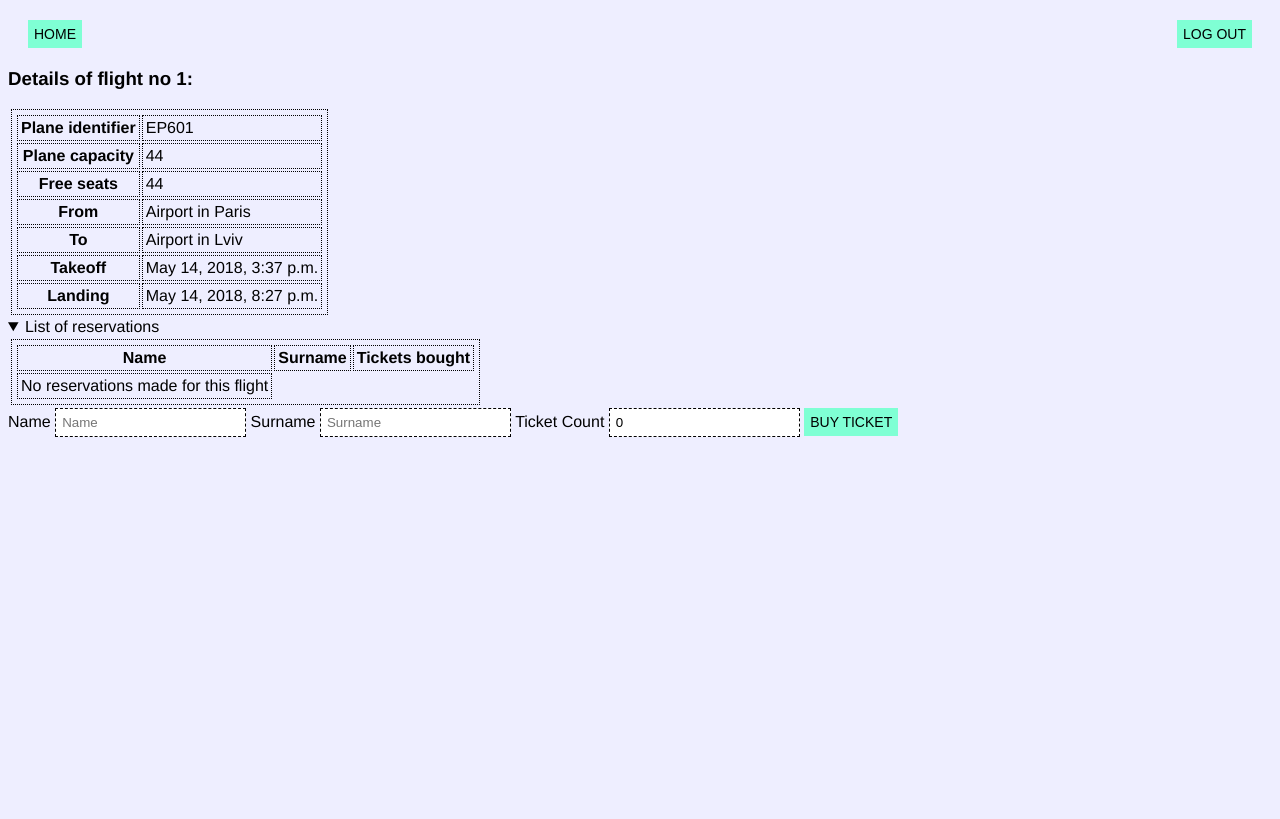
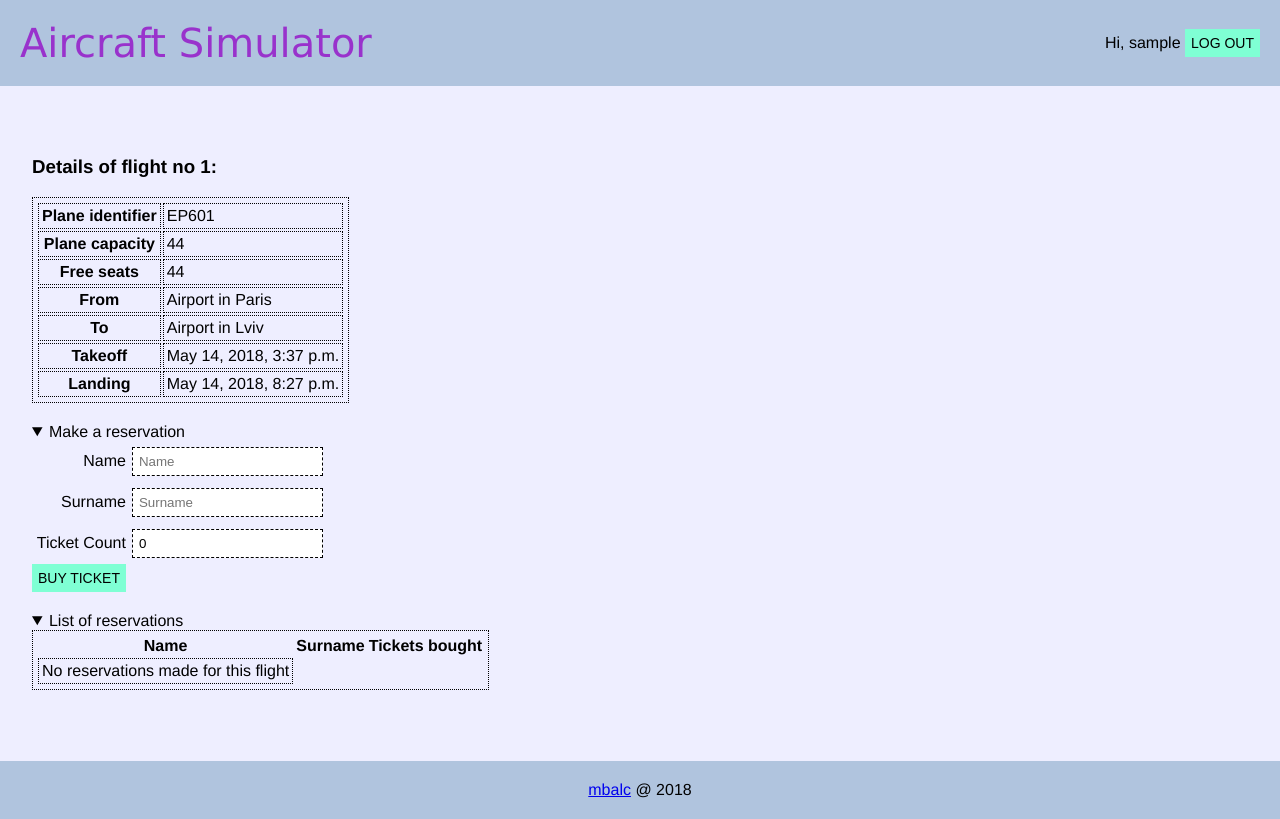
Before and after one commit to mbalc/aircraft-simulator, a Django app: page /details/1 in a window 1280 px wide. Before the commit the page ends 437 px from the top, so only its background shows below. Run offline with Django 3.2, Linux system fonts and the light colour scheme; the visitor is signed in with stand-in values (Sample User, id 1); data comes from the database, SQL or seed files in the repository; parts of the project's set-up code (start-up, migrations or seed data) failed here and were passed over.

Commit message:
Improve styles, add footer, secure db endpoint

```diff
--- a/flights/models.py
+++ b/flights/models.py
@@ -16,7 +16,7 @@ MIN_FLIGHT_MINUTES = 30
 # Throw an exception that will cause a rollback of an atomic transaction in case of database
 # integrity violation during model instance update/creation
 @receiver(post_save)
-def post_save_handler(_, instance, *args, **kwargs):
+def post_save_handler(sender, instance, *args, **kwargs):
     instance.full_clean()
 
 
--- a/flights/static/styles.css
+++ b/flights/static/styles.css
@@ -1,6 +1,10 @@
 body {
   font-family: "Helvetica Neue", Helvetica, Arial, sans-serif;
-  background: #eef; }
+  background: #eef;
+  margin: 0; }
+
+article {
+  padding: 2vw 2vh; }
 
 button, input.clickable {
   text-transform: uppercase;
@@ -10,10 +14,30 @@ button, input.clickable {
   button:hover, input.clickable:hover {
     background: whitesmoke; }
 
-table, th, td {
-  margin: 3px;
+.site-title {
+  font-family: 'Ubuntu', 'Lucida Grande', 'Lucida Sans Unicode', 'Geneva', 'Verdana', sans-serif;
+  color: darkorchid;
+  font-size: 40px;
+  text-decoration: none; }
+  .site-title:hover {
+    color: mediumorchid; }
+
+table.list, table.list > th, table.list > td, table.list > tbody > tr, table.list > tbody > tr > th, table.list > tbody > tr > td {
   padding: 3px;
   border: 1px dotted black; }
+
+form.input {
+  display: table; }
+  form.input div {
+    display: table-row; }
+    form.input div label, form.input div input {
+      margin: 6px;
+      display: table-cell; }
+    form.input div label {
+      text-align: right; }
+
+details {
+  margin: 20px 0; }
 
 button, input {
   padding: 6px; }
@@ -24,9 +48,16 @@ input {
 .clickable:hover {
   background-color: #bbb; }
 
+header, footer {
+  display: flex;
+  align-items: center;
+  background: lightsteelblue;
+  padding: 20px; }
+
 header {
-  display: flex;
-  justify-content: space-between;
-  margin: 20px; }
+  justify-content: space-between; }
+
+footer {
+  justify-content: space-around; }
 
 /*# sourceMappingURL=styles.css.map */
--- a/flights/static/styles.scss
+++ b/flights/static/styles.scss
@@ -1,6 +1,11 @@
 body {
   font-family: "Helvetica Neue", Helvetica, Arial, sans-serif;
   background: #eef;
+  margin: 0;
+}
+
+article {
+  padding: 2vw 2vh;
 }
 
 button , input.clickable {
@@ -13,10 +18,43 @@ button , input.clickable {
   }
 }
 
-table, th, td {
-  margin: 3px;
-  padding: 3px;
-  border: 1px dotted black;
+.site-title {
+  font-family: 'Ubuntu', 'Lucida Grande', 'Lucida Sans Unicode', 'Geneva', 'Verdana', sans-serif;
+  color: darkorchid;
+  font-size: 40px;
+  text-decoration: none;
+  &:hover {
+    color: mediumorchid;
+  }
+}
+
+table.list {
+  &, & > tbody > tr {
+    &, & > th, & > td {
+      padding: 3px;
+      border: 1px dotted black;
+    }
+  }
+}
+
+form.input {
+  display: table;
+  div {
+    display: table-row;
+
+    label, input {
+      margin: 6px;
+      display: table-cell;
+    }
+
+    label {
+      text-align: right;
+    }
+  }
+}
+
+details {
+  margin: 20px 0;
 }
 
 button , input {
@@ -31,8 +69,17 @@ input {
   background-color: #bbb
 }
 
+header, footer {
+  display: flex;
+  align-items: center;
+  background: lightsteelblue;
+  padding: 20px;
+}
+
 header {
-  display: flex;
   justify-content: space-between;
-  margin: 20px;
 }
+
+footer {
+  justify-content: space-around;
+}
--- a/flights/templates/details.html
+++ b/flights/templates/details.html
@@ -5,7 +5,7 @@
 {% block content %}
     <article>
         <h3>Details of flight no {{ flight.pk }}:</h3>
-        <table>
+        <table class="list">
             <tr>
                 <th>Plane identifier</th>
                 <td>{{ flight.plane.identifier }}</td>
@@ -36,9 +36,34 @@
             </tr>
         </table>
 
+        {% if user.is_authenticated %}
+            <details open>
+                <summary>Make a reservation</summary>
+                <form action="{% url 'reserve' %}" method="POST" class="input">
+                    {% csrf_token %}
+                    <div>
+                        <label for="name">Name</label>
+                        <input type="text" id="name" name="name" placeholder="Name"/>
+                    </div>
+                    <div>
+                        <label for="surname">Surname</label>
+                        <input type="text" id="surname" name="surname" placeholder="Surname"/>
+                    </div>
+                    <div>
+                        <label for="ticketCount">Ticket Count</label>
+                        <input type='number' id='ticketCount' name='ticketCount' value='0'/>
+                    </div>
+                    <input type="hidden" name="flight" value="{{ flight.pk }}"/>
+                    <div>
+                        <button type="submit" class="btn btn-primary">Buy ticket</button>
+                    </div>
+                </form>
+            </details>
+        {% endif %}
+
         <details open>
             <summary>List of reservations</summary>
-            <table>
+            <table class="list">
                 <thead>
                 <tr>
                     <th>Name</th>
@@ -61,18 +86,4 @@
         </details>
     </article>
 
-    {% if user.is_authenticated %}
-        <form action="{% url 'reserve' %}" method="POST" class="mt-4">
-            {% csrf_token %}
-            <label for="name">Name</label>
-            <input type="text" id="name" name="name" placeholder="Name"/>
-            <label for="surname">Surname</label>
-            <input type="text" id="surname" name="surname" placeholder="Surname"/>
-            <label for="ticketCount">Ticket Count</label>
-            <input type='number' id='ticketCount' name='ticketCount' value='0'/>
-            <input type="hidden" name="flight" value="{{ flight.pk }}"/>
-            <button type="submit" class="btn btn-primary">Buy ticket</button>
-        </form>
-    {% endif %}
-
 {% endblock %}
--- a/flights/templates/flights.html
+++ b/flights/templates/flights.html
@@ -10,7 +10,7 @@
             <button type="submit">Search</button>
         </form>
         <h3>Scheduled flights:</h3>
-        <table id="flight-list">
+        <table class="list">
             <thead>
             <tr>
                 <th>From</th>
--- a/flights/templates/index.html
+++ b/flights/templates/index.html
@@ -2,27 +2,31 @@
 <html>
 <head>
     {% load static %}
-    <title>Virtual Airport - {% block subtitle %}{% endblock %}</title>
+    <title>Aircraft Simulator - {% block subtitle %}{% endblock %}</title>
     <link rel="stylesheet" type="text/css" href={% static 'styles.css' %}>
 </head>
 <body>
 <header>
-    <a href="/">
-        <button>Home</button>
+    <a class="site-title" href="/">
+        Aircraft Simulator
     </a>
     {% if request.user.is_authenticated %}
-        <a href="{% url 'logout' %}?next={{ request.get_full_path | urlencode }}">
-            <button>Log out</button>
-        </a>
+        <div>
+            Hi, {{ request.user.username }}
+            <a href="{% url 'logout' %}?next={{ request.get_full_path | urlencode }}">
+                <button>Log out</button>
+            </a>
+        </div>
     {% else %}
         {% if 'login' not in request.path %}
             <form method="post">
                 {% csrf_token %}
-                <input type="text" name="username" placeholder="login"/>
-                <input type="password" name="password" placeholder="password" required>
-
-                <input class="clickable" type="submit" value="login"
-                       formaction="{% url 'login' %}?next={{ request.get_full_path | urlencode }}"/>
+                <input type="text" name="username" placeholder="login" required/>
+                <input type="password" name="password" placeholder="password" required/>
+                <button formaction="{% url 'login' %}?next={{ request.get_full_path | urlencode }}"
+                        type="submit">
+                    login
+                </button>
             </form>
         {% endif %}
     {% endif %}
@@ -30,5 +34,8 @@
 <article>
     {% block content %}{% endblock %}
 </article>
+<footer>
+    <span><a href="http://github/mbalc">mbalc</a> @ 2018</span>
+</footer>
 </body>
 </html>
--- a/flights/templates/registration/login.html
+++ b/flights/templates/registration/login.html
@@ -17,7 +17,7 @@
             <form method="post" action="{% url 'login' %}">
                 {% csrf_token %}
 
-                {{ form.as_table }}
+                {{ form.as_p }}
                 <input type="submit" value="Login"/>
                 <input type="hidden" name="next" value="{{ next }}"/>
             </form>
--- a/flights/views.py
+++ b/flights/views.py
@@ -1,3 +1,4 @@
+from django.contrib.auth.decorators import login_required
 from django.db import transaction
 from django.db.models import Sum, Value
 from django.db.models.functions import Coalesce
@@ -30,11 +31,8 @@ def details(request, **kwargs):
 
 @transaction.atomic
 @require_POST
+@login_required
 def reserve(request):
-    # print(request.POST['name'])
-    # print(request.POST['surname'])
-    # print(request.POST['ticketCount'])
-    # print(request.POST['flight'])
     passenger, _ = Passenger.objects.get_or_create(name=request.POST['name'],
                                                    surname=request.POST['surname'])
     flight = Flight.objects.get(pk=request.POST['flight'])
```
Also changed, not shown: 1 other file.
